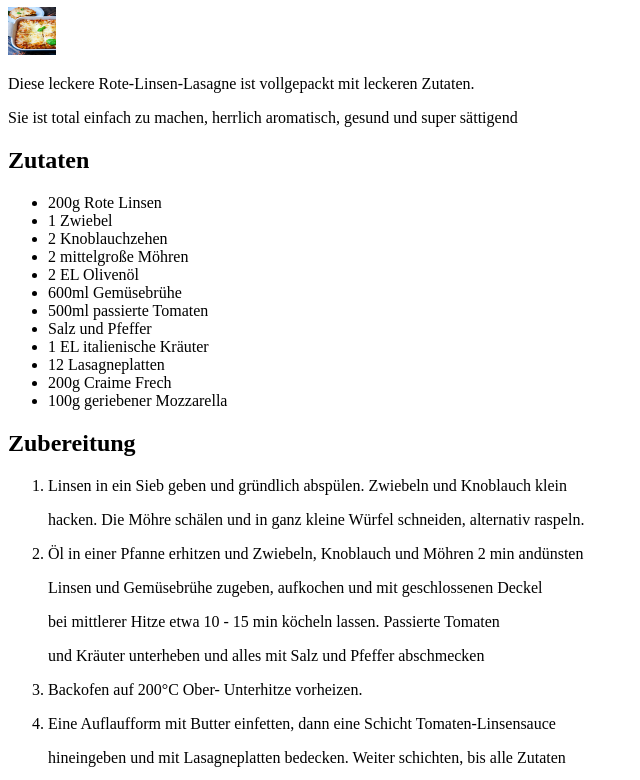
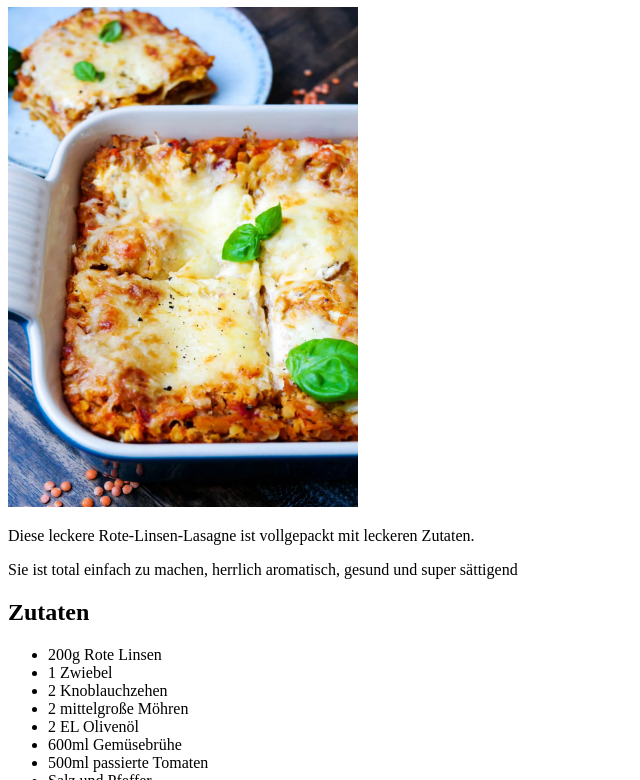
Before and after one commit to Laubwesen/odin-recipes, a plain HTML site: page recipes/lasagne.html in a window 1280 px wide. Shown: the part 73-853 px from the top of the page, without its empty margins (0-640 px from the left). Drawn offline with Linux system fonts and the light colour scheme.

Commit message:
Link zum Bild richtig gestellt und Größe angepasst
../img stat ./img um in das verzeichniss img zu kommen
und die größe so angepast, dass das Bild gut sichtbar ist

```diff
--- a/recipes/lasagne.html
+++ b/recipes/lasagne.html
@@ -7,7 +7,7 @@
 
     <body>
         <h1>Lasagne</h1>
-        <p> <img src="/img/Lasagne.jpg" alt="Bild der fertigen Lasagne" height="48" width="48"> </p>
+        <p> <img src="../img/Lasagne.jpg" alt="Bild der fertigen Lasagne" height="500" width="350"> </p>
         <p> Diese leckere Rote-Linsen-Lasagne ist vollgepackt mit leckeren Zutaten.</p>
         <p> Sie ist total einfach zu machen, herrlich aromatisch, gesund und super sättigend </p>
         <h2> Zutaten </h2>
```
